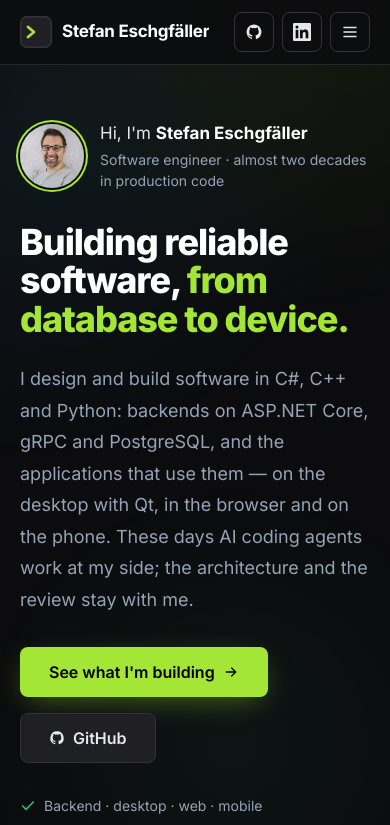
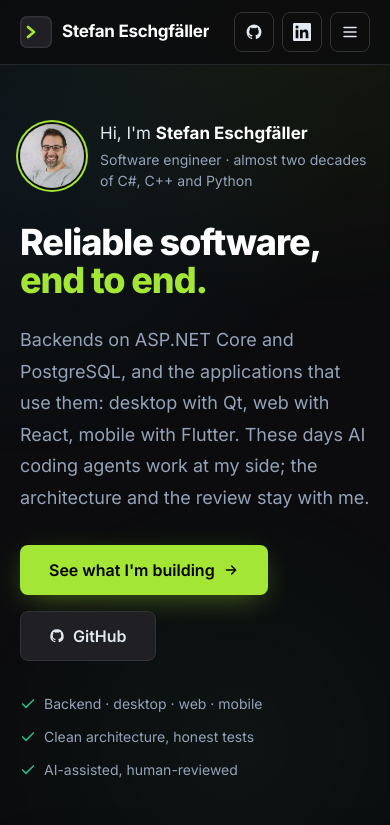
Before and after one commit to eschgi/eschgi, a plain HTML site: page docs/index.html in a window 390 px wide. Shown: the top 825 px of the page. Drawn offline with Linux system fonts and the light colour scheme; animation ran at ten frames a second.

Commit message:
Lead with "Reliable software, end to end."
The hero's headline is now "Reliable software, end to end.", with the
backends and the applications that use them (desktop with Qt, web with
React, mobile with Flutter) in the line below it. C#, C++ and Python
move into the line under the name, and the link-preview image carries
the same headline.

Co-Authored-By: Claude Opus 5.5 <noreply@anthropic.com>
Claude-Session: https://claude.ai/code/session_01GaB3wN334P2uxnyHRGPX12

```diff
--- a/docs/index.html
+++ b/docs/index.html
@@ -139,20 +139,19 @@
             <img class="hero__avatar" src="assets/avatar.jpg" width="64" height="64" alt="Portrait of Stefan Eschgfäller" />
             <div>
               <p class="hero__hello">Hi, I'm <strong>Stefan Eschgfäller</strong></p>
-              <p class="hero__role">Software engineer · almost two decades in production code</p>
+              <p class="hero__role">Software engineer · almost two decades of C#, C++ and Python</p>
             </div>
           </div>
 
           <h1 class="hero__title" id="hero-title">
-            Building reliable software,
-            <span class="text-accent">from database to device.</span>
+            Reliable software,
+            <span class="text-accent">end to end.</span>
           </h1>
 
           <p class="hero__lead">
-            I design and build software in C#, C++ and Python: backends on ASP.NET Core, gRPC and
-            PostgreSQL, and the applications that use them — on the desktop with Qt, in the browser
-            and on the phone.
-            These days AI coding agents work at my side; the architecture and the review stay with me.
+            Backends on ASP.NET Core and PostgreSQL, and the applications that use them: desktop with
+            Qt, web with React, mobile with Flutter. These days AI coding agents work at my side; the
+            architecture and the review stay with me.
           </p>
 
           <div class="hero__actions">
```
Also changed, not shown: docs/assets/og-cover.png.
